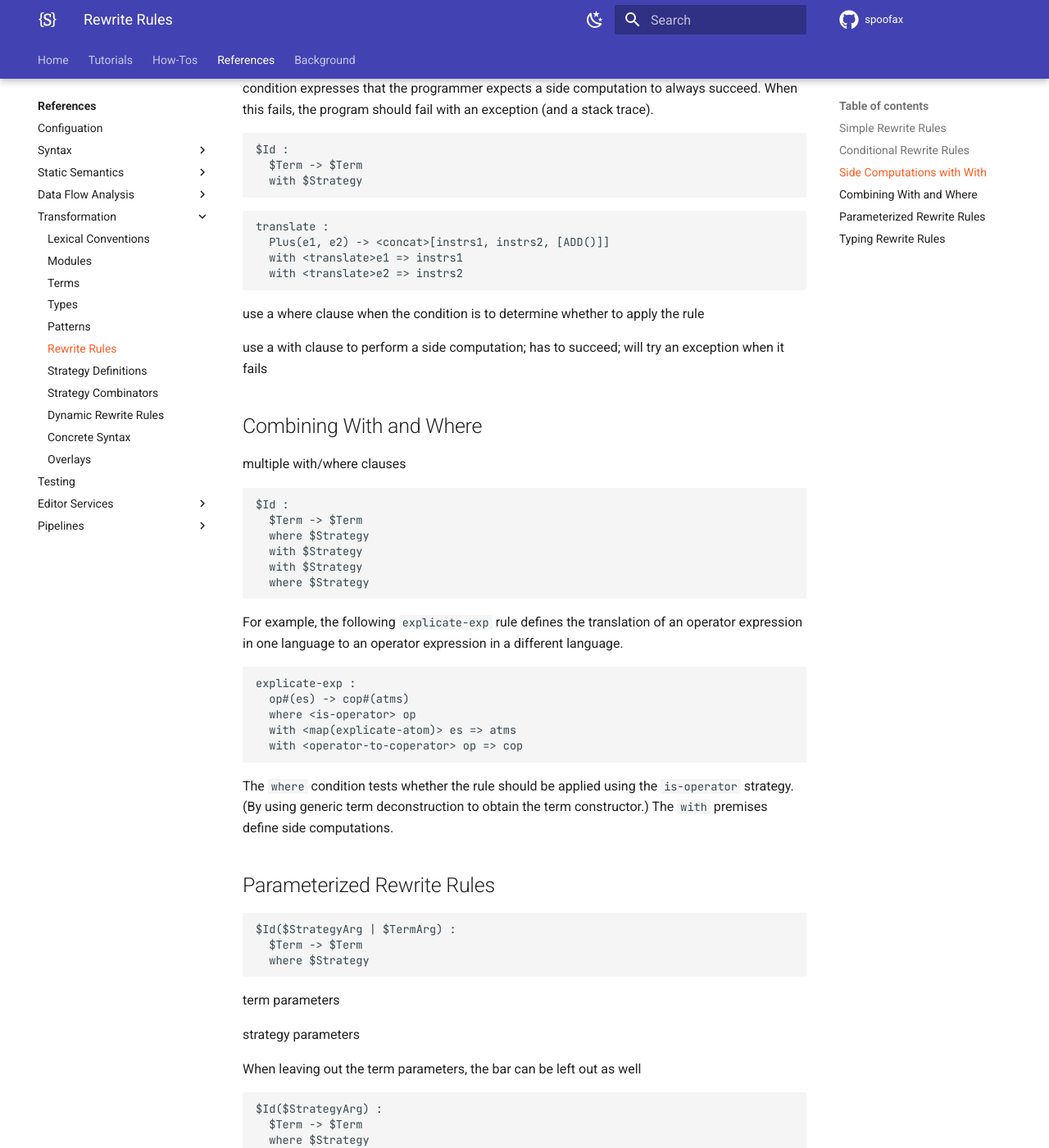
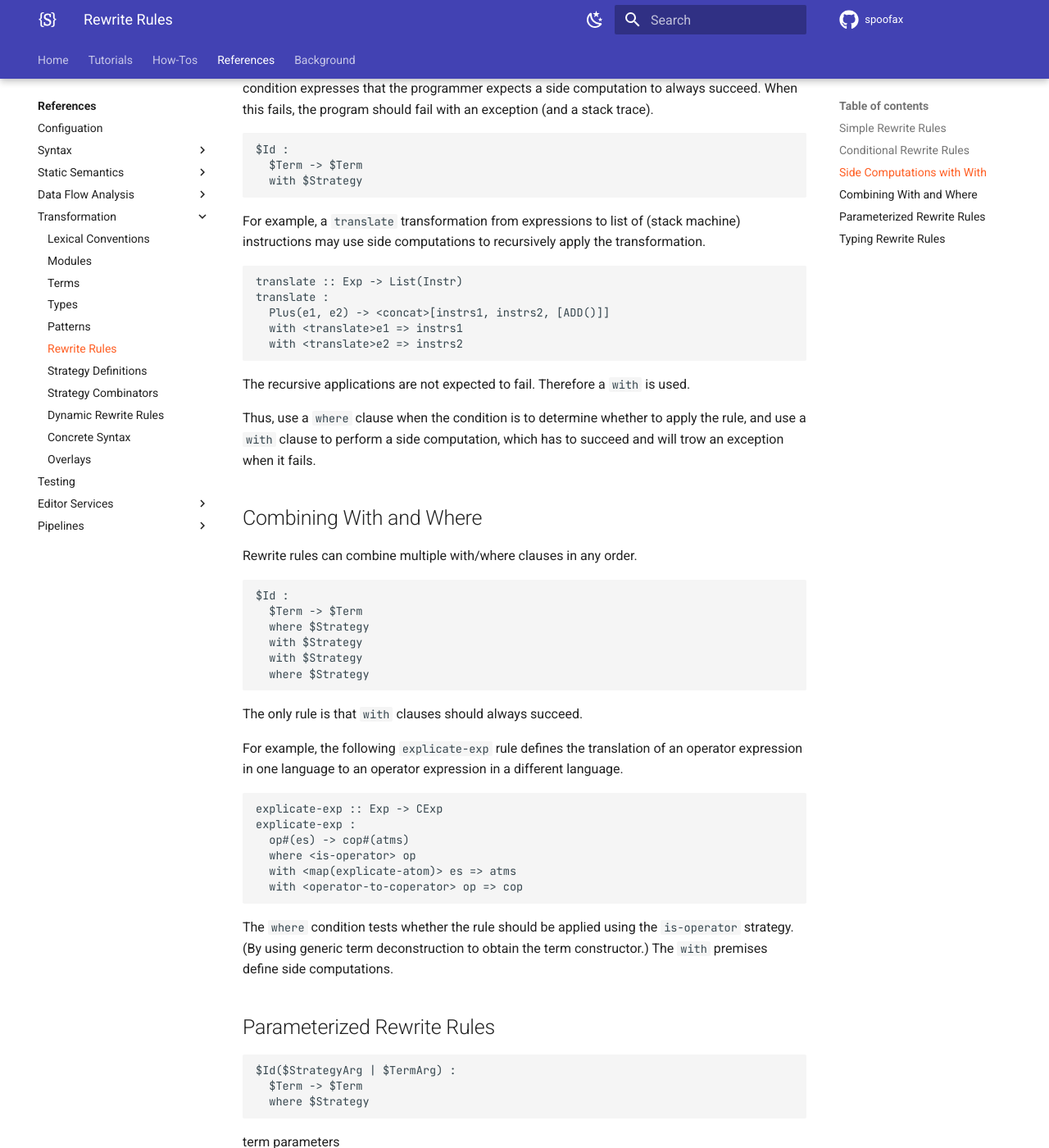
Before and after one commit to pdmosses/metaborg.github.io, an MkDocs documentation site: the page built from docs/references/stratego/rewrite-rules.md, in a window 1280 px wide and 1400 px high, scrolled down 1565 px. Shown: the whole window at 82% size. Built offline with MkDocs 1.6.1 and Material for MkDocs 9.7.7, drawn with Linux system fonts in a browser that asks for light colours; comment, search, counter and statistics services are not loaded; some of the changed text lies outside the part shown.

Commit message:
rewrite rules (wip)

````diff
--- a/docs/references/stratego/rewrite-rules.md
+++ b/docs/references/stratego/rewrite-rules.md
@@ -71,23 +71,24 @@ $Id :
   with $Strategy
 ```
 
+For example, a `translate` transformation from expressions to list of (stack machine) instructions may use side computations to recursively apply the transformation.
 
 ```stratego
+translate :: Exp -> List(Instr)
 translate :
   Plus(e1, e2) -> <concat>[instrs1, instrs2, [ADD()]]
   with <translate>e1 => instrs1
   with <translate>e2 => instrs2
 ```
 
-use a where clause when the condition is to determine whether to apply the rule
+The recursive applications are not expected to fail.
+Therefore a `with` is used.
 
-
-use a with clause to perform a side computation; has to succeed; will try an exception when it fails
+Thus, use a `where` clause when the condition is to determine whether to apply the rule, and use a `with` clause to perform a side computation, which has to succeed and will trow an exception when it fails.
 
 ## Combining With and Where
 
-multiple with/where clauses
-
+Rewrite rules can combine multiple with/where clauses in any order.
 
 ```stratego
 $Id :
@@ -98,9 +99,12 @@ $Id :
   where $Strategy
 ```
 
+The only rule is that `with` clauses should always succeed.
+
 For example, the following `explicate-exp` rule defines the translation of an operator expression in one language to an operator expression in a different language.
 
 ```stratego
+explicate-exp :: Exp -> CExp
 explicate-exp :
   op#(es) -> cop#(atms)
   where <is-operator> op
````
Also changed, not shown: other parts of docs/references/stratego/rewrite-rules.md (+1 -1 lines).
